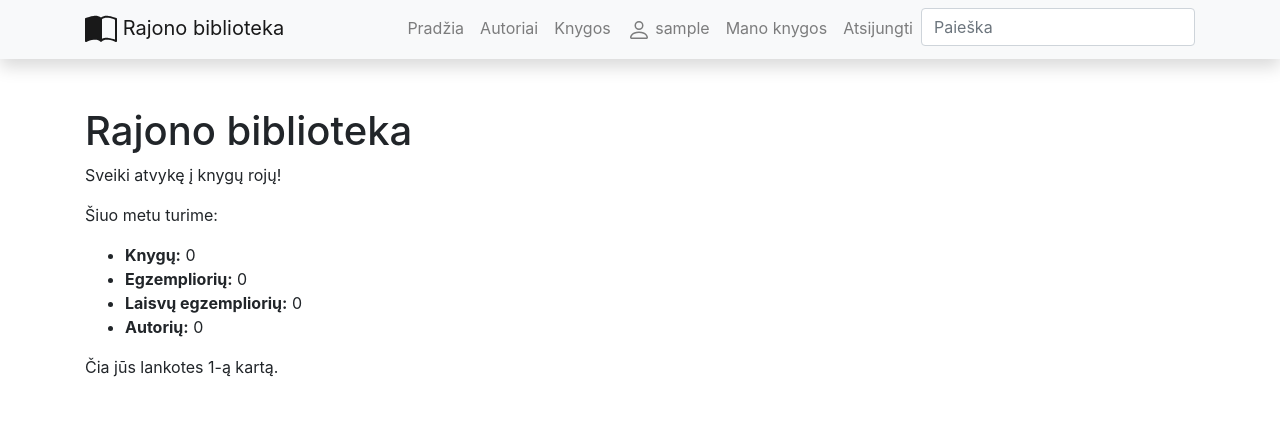
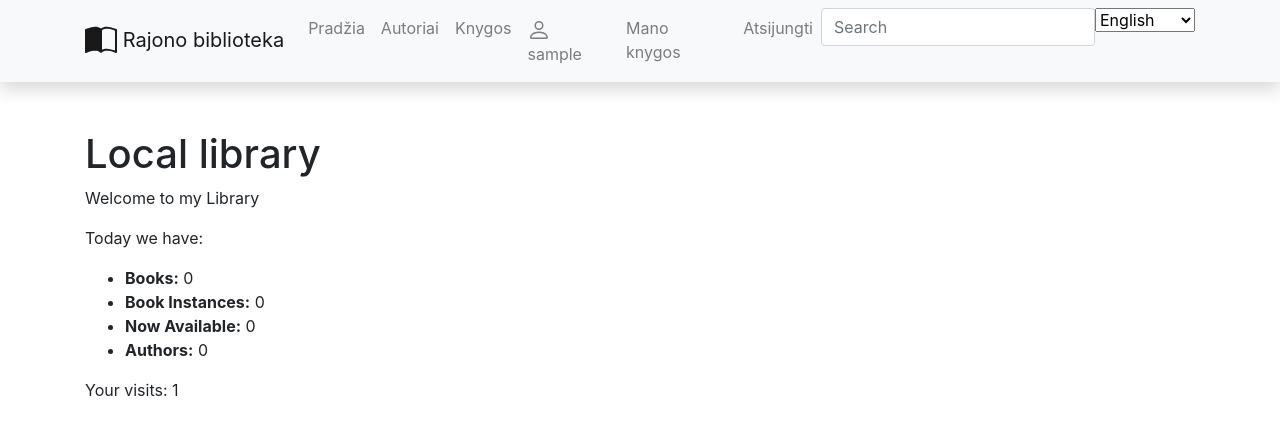
Before and after one commit to DonatasNoreika/django_biblioteka, a Django app: page /library/ in a window 1280 px wide. Shown: the top 435 px of the page. Run offline with Django 4.2, Linux system fonts and the light colour scheme; the visitor is signed in with stand-in values (Sample User, id 1); data that the repository does not hold is empty; some libraries are stand-ins or nearby versions.

Commit message:
11: added translations

```diff
--- a/mysite/library/models.py
+++ b/mysite/library/models.py
@@ -4,7 +4,7 @@ from django.contrib.auth.models import User
 from datetime import date
 from tinymce.models import HTMLField
 from PIL import Image
-
+from django.utils.translation import gettext_lazy as _
 
 # Create your models here.
 
@@ -21,13 +21,13 @@ class Genre(models.Model):
 
 class Book(models.Model):
     """Modelis reprezentuoja knygą (bet ne specifinę knygos kopiją)"""
-    title = models.CharField('Pavadinimas', max_length=200)
+    title = models.CharField(_('Title'), max_length=200)
     author = models.ForeignKey('Author', on_delete=models.SET_NULL, null=True, related_name='books')
-    summary = models.TextField('Aprašymas', max_length=1000, help_text='Trumpas knygos aprašymas')
+    summary = models.TextField(_('Summary'), max_length=1000, help_text=_('Short Summary'))
     isbn = models.CharField('ISBN', max_length=13,
                             help_text='13 Simbolių <a href="https://www.isbn-international.org/content/what-isbn">ISBN kodas</a>')
-    genre = models.ManyToManyField('Genre', help_text='Išrinkite žanrą(us) šiai knygai')
-    cover = models.ImageField('Viršelis', upload_to='covers', null=True)
+    genre = models.ManyToManyField('Genre', help_text=_('Choose Book Genge'))
+    cover = models.ImageField(_('Cover'), upload_to='covers', null=True)
 
     def __str__(self):
         return self.title
@@ -35,11 +35,11 @@ class Book(models.Model):
     def display_genre(self):
         return ', '.join(genre.name for genre in self.genre.all()[:3])
 
-    display_genre.short_description = 'Žanras'
+    display_genre.short_description = _('Genre')
 
     class Meta:
-        verbose_name = 'Book'
-        verbose_name_plural = 'Books'
+        verbose_name = _('Book')
+        verbose_name_plural = _('Books')
 
     def get_absolute_url(self):
         """Nurodo konkretaus aprašymo galinį adresą"""
--- a/mysite/library/templates/base.html
+++ b/mysite/library/templates/base.html
@@ -50,9 +50,23 @@
 
         <li>
           <form action="{% url 'search' %}" method="get" class="form-inline my-2 my-md-0">
-          <input name="query" class="form-control" type="text" placeholder="Paieška">
+          <input name="query" class="form-control" type="text" placeholder="{% blocktrans %}Search{% endblocktrans %}">
           </form>
       </li>
+      <form action="{% url 'set_language' %}" method="post">
+        {% csrf_token %}
+        <input name="next" type="hidden" value="{{ redirect_to }}"/>
+        <select name="language" onchange="this.form.submit()">
+          {% get_current_language as LANGUAGE_CODE %}
+          {% get_available_languages as LANGUAGES %}
+          {% for lang in LANGUAGES %}
+          <option style="background-image: url({% static 'img/lt.png' %});" value="{{ lang.0 }}" {% if lang.0 == LANGUAGE_CODE %} selected="selected" {% endif %}>
+            {{ lang.1 }}
+          </option>
+          {% endfor %}
+        </select>
+      </form>
+
       </ul>
     </div>
   </div>
--- a/mysite/library/templates/index.html
+++ b/mysite/library/templates/index.html
@@ -1,17 +1,18 @@
 {% extends "base.html" %}
+{% load i18n %}
 
-{% block title %}Rajono biblioteka{% endblock %}
+{% block title %}{% trans "Local Library" %}{% endblock %}
 
 {% block content %}
-  <h1>Rajono biblioteka</h1>
-  <p>Sveiki atvykę į knygų rojų!</p>
-  <p>Šiuo metu turime:</p>
+  <h1>{% trans "Local library" %}</h1>
+  <p>{% trans "Welcome to my Library" %}</p>
+  <p>{% trans "Today we have:" %}</p>
   <ul>
-    <li><strong>Knygų:</strong> {{ num_books }}</li>
-    <li><strong>Egzempliorių:</strong> {{ num_instances }}</li>
-    <li><strong>Laisvų egzempliorių:</strong> {{ num_instances_available }}</li>
-    <li><strong>Autorių:</strong> {{ num_authors }}</li>
+    <li><strong>{% trans "Books" %}:</strong> {{ num_books }}</li>
+    <li><strong>{% trans "Book Instances" %}:</strong> {{ num_instances }}</li>
+    <li><strong>{% trans "Now Available" %}:</strong> {{ num_instances_available }}</li>
+    <li><strong>{% trans "Authors" %}:</strong> {{ num_authors }}</li>
   </ul>
 
-<p>Čia jūs lankotes {{ num_visits }}-ą kartą.</p>
+<p>{% trans "Your visits:" %} {{ num_visits }}</p>
 {% endblock %}
--- a/mysite/library/urls.py
+++ b/mysite/library/urls.py
@@ -1,4 +1,4 @@
-from django.urls import path
+from django.urls import path, include
 
 from . import views
 
@@ -12,4 +12,5 @@ urlpatterns = [
     path('userbooks/', views.UserBookListView.as_view(), name='userbooks'),
     path('register/', views.register, name='register'),
     path('profilis/', views.profilis, name='profilis'),
+    path('i18n/', include('django.conf.urls.i18n')),
 ]
--- a/mysite/library/views.py
+++ b/mysite/library/views.py
@@ -12,6 +12,7 @@ from django.contrib import messages
 from django.views.generic.edit import FormMixin
 from .forms import BookReviewForm, UserUpdateForm, ProfilisUpdateForm
 from django.contrib.auth.decorators import login_required
+from django.utils.translation import gettext as _
 
 class BookListView(generic.ListView):
     model = Book
@@ -128,19 +129,19 @@ def register(request):
         if password == password2:
             # tikriname, ar neužimtas username
             if User.objects.filter(username=username).exists():
-                messages.error(request, f'Vartotojo vardas {username} užimtas!')
+                messages.error(request, _(f'Username {username} already exists!'))
                 return redirect('register')
             else:
                 # tikriname, ar nėra tokio pat email
                 if User.objects.filter(email=email).exists():
-                    messages.error(request, f'Vartotojas su el. paštu {email} jau užregistruotas!')
+                    messages.error(request, _(f'Email {email} already exists!'))
                     return redirect('register')
                 else:
                     # jeigu viskas tvarkoje, sukuriame naują vartotoją
                     User.objects.create_user(username=username, email=email, password=password)
                     return redirect('login')
         else:
-            messages.error(request, 'Slaptažodžiai nesutampa!')
+            messages.error(request, _('Passwords do not match!'))
             return redirect('register')
     return render(request, 'registration/register.html')
 
@@ -153,10 +154,10 @@ def profilis(request):
         if u_form.is_valid() and p_form.is_valid():
             u_form.save()
             p_form.save()
-            messages.success(request, f"Profilis atnaujintas")
+            messages.success(request, _('Profile updated!'))
             return redirect('profilis')
         else:
-            messages.error(request, f"Klaida")
+            messages.error(request, _('Error!'))
             return redirect('profilis')
     else:
         u_form = UserUpdateForm(instance=request.user)
```
Also changed, not shown: mysite/mysite/settings.py (+8 -1 lines).
